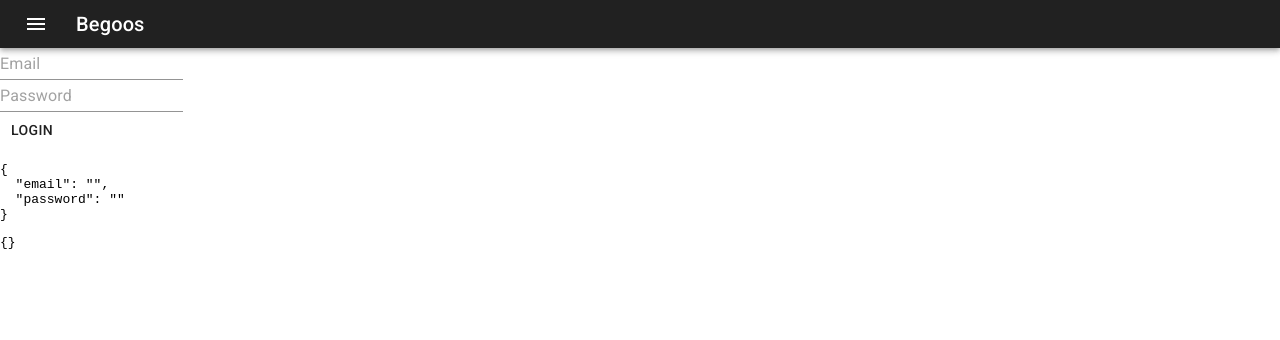
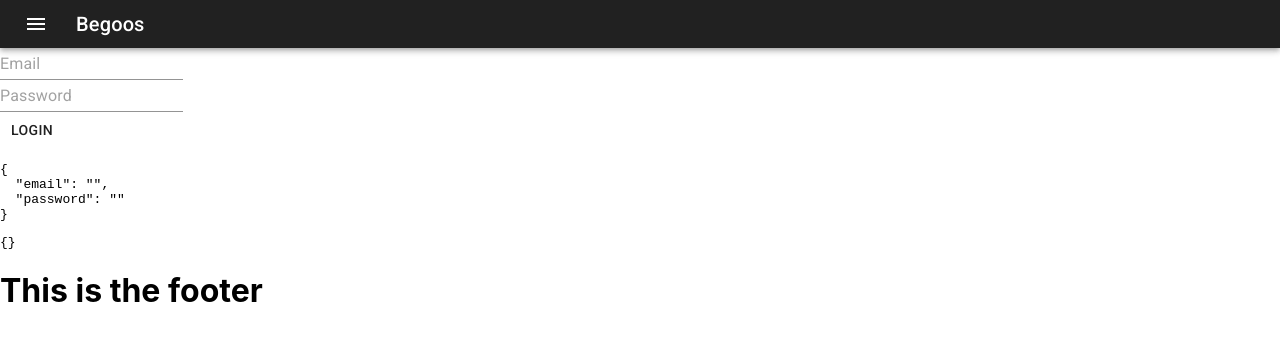
Before and after one commit to spinboo/begoos, a React (Create React App) app: page / in a window 1280 px wide. Shown: the top 340 px of the page. Built offline with nearby package versions, Linux system fonts and the light colour scheme.

Commit message:
Added Footer

```diff
--- a/src/auth/Login3.tsx
+++ b/src/auth/Login3.tsx
@@ -1,7 +1,7 @@
 import React from "react";
 import { Formik, Field, Form, FieldAttributes, useField } from "formik";
 import { TextField, Button } from "@material-ui/core";
-import yup from "yup";
+import * as yup from "yup";
 
 const MyTextField: React.FC<FieldAttributes<{}>> = ({
   placeholder,
--- /dev/null
+++ b/src/common/Footer.tsx
@@ -0,0 +1,5 @@
+import React from "react";
+
+const Footer = () => <h1>This is the footer</h1>;
+
+export default Footer;
--- a/src/common/Home.tsx
+++ b/src/common/Home.tsx
@@ -1,12 +1,14 @@
 import React from "react";
 import { RouteComponentProps } from "@reach/router";
 import Header from "./Header";
+import Footer from "./Footer";
 import Login3 from "../auth/Login3";
 
 const Home = (props: RouteComponentProps) => (
   <div>
     <Header />
     <Login3 />
+    <Footer />
   </div>
 );
 
```
Also changed, not shown: src/common/Header.tsx (+5 -6 lines).
